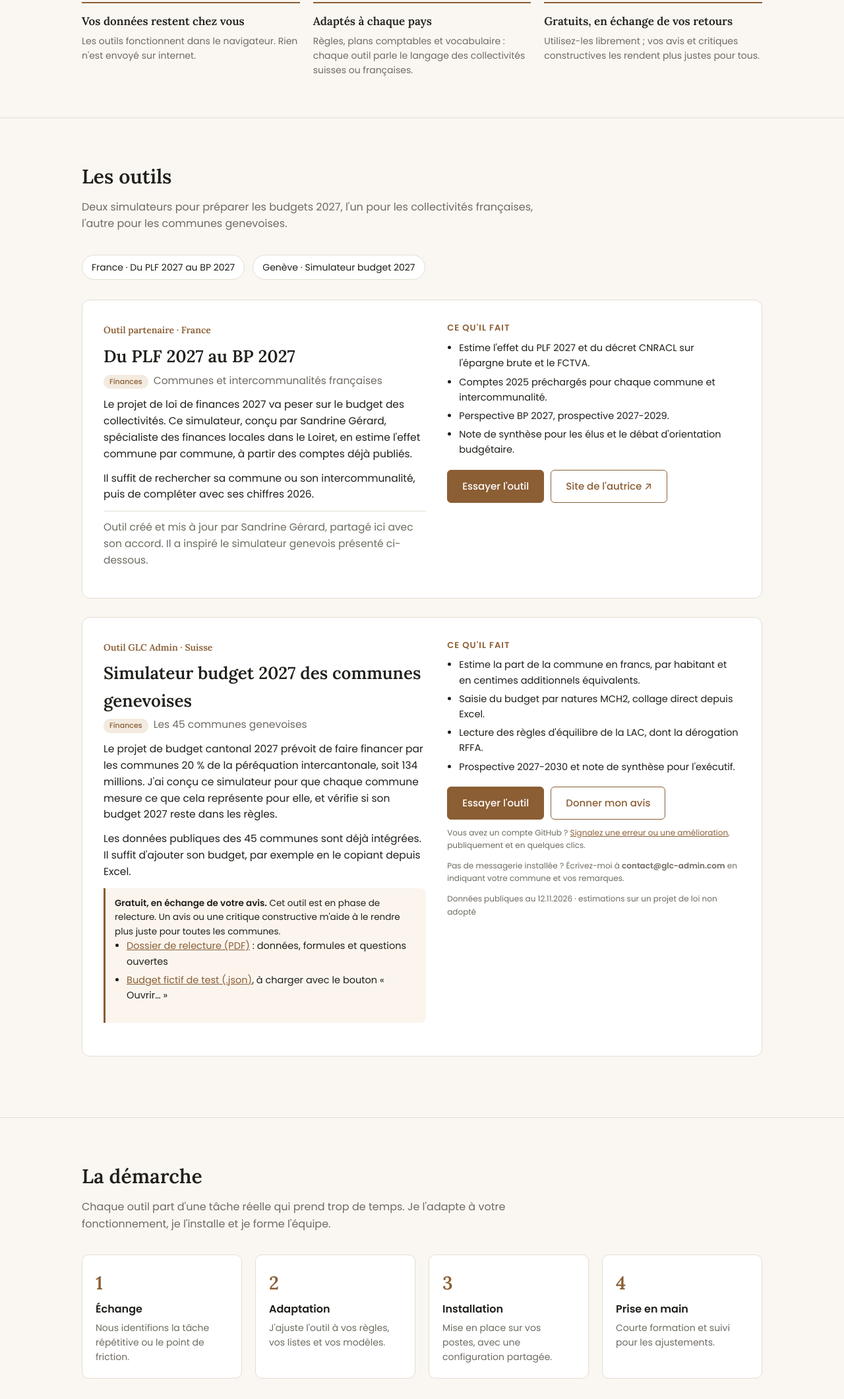
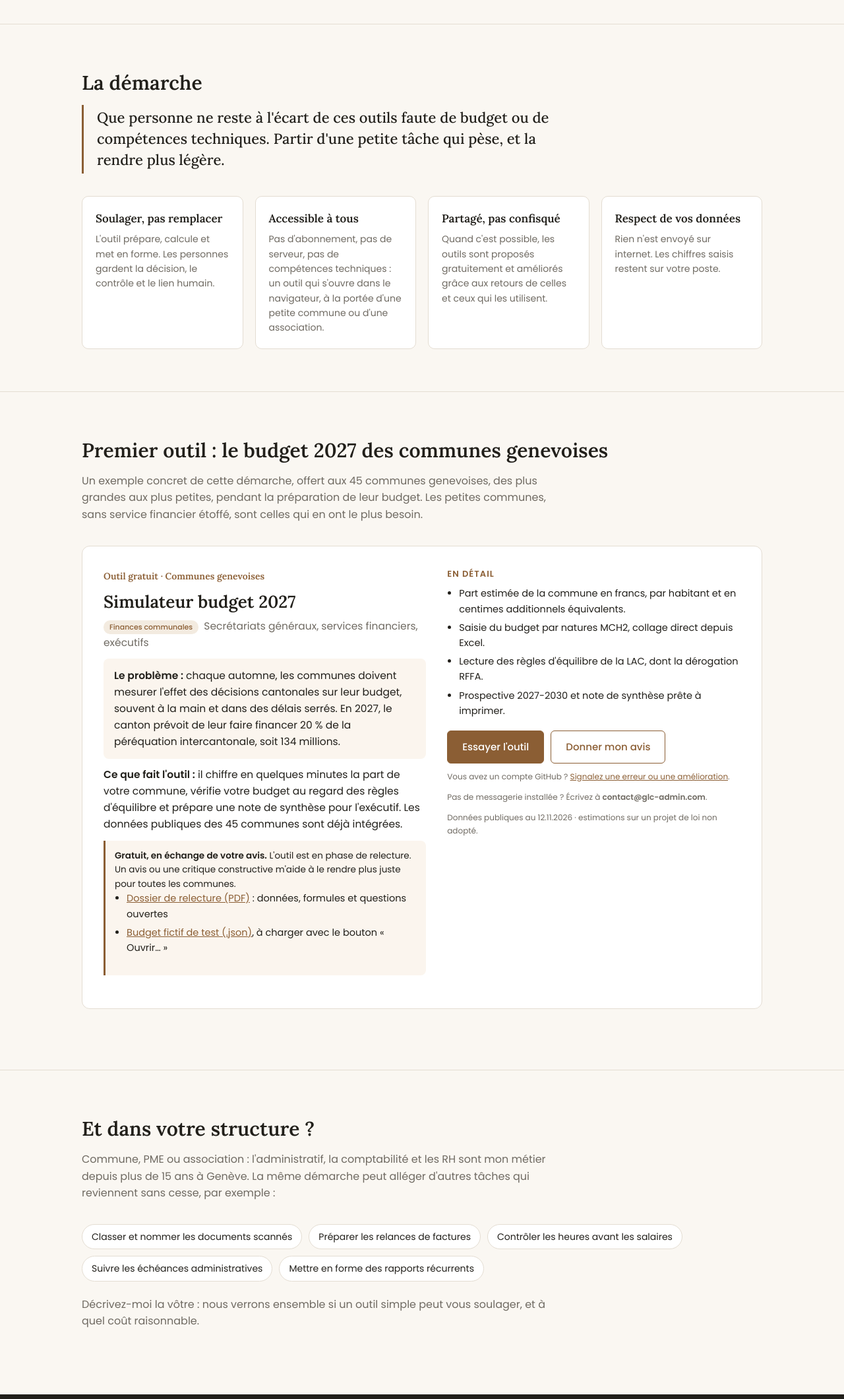
Before and after one commit to GLC-administration/GLC-administration.github.io, a plain HTML site: page docs/index.html in a window 1280 px wide. Shown: the part 620-2740 px from the top of the page at 66% size. Drawn offline with Linux system fonts and the light colour scheme.

Commit message:
Page recentrée sur la démarche et le simulateur genevois
Ton plus social, suppression de la page partenaire, nouvel aperçu de partage, README mis à jour.

Co-Authored-By: Claude Opus 5.5 <noreply@anthropic.com>
Claude-Session: https://claude.ai/code/session_01QvGqYqj5ZaoQDPMwA2GaEi

```diff
--- a/docs/index.html
+++ b/docs/index.html
@@ -3,15 +3,15 @@
 <head>
 <meta charset="utf-8">
 <meta name="viewport" content="width=device-width, initial-scale=1">
-<title>GLC Admin · Outils pour les communes du Grand Genève</title>
-<meta name="description" content="Outils gratuits pour les communes du Grand Genève, en Suisse et en France : simulateurs budget 2027. Par GLC Admin, externalisation administrative, comptable et RH.">
+<title>GLC Admin · L'IA et l'automatisation au service des petites structures</title>
+<meta name="description" content="GLC Admin rend l'IA et l'automatisation accessibles aux communes, PME et associations, pour soulager l'administratif, la comptabilité et les RH. Premier outil : simulateur budget 2027 des communes genevoises.">
 <link rel="canonical" href="https://glc-administration.github.io/">
 <meta property="og:type" content="website">
 <meta property="og:site_name" content="GLC Admin">
 <meta property="og:locale" content="fr_CH">
 <meta property="og:url" content="https://glc-administration.github.io/">
-<meta property="og:title" content="Simulateurs budget 2027 pour les communes du Grand Genève · GLC Admin">
-<meta property="og:description" content="Deux outils gratuits pour préparer les budgets 2027 : communes genevoises et collectivités françaises. Les données restent dans votre navigateur.">
+<meta property="og:title" content="Simulateur budget 2027 des communes genevoises · GLC Admin">
+<meta property="og:description" content="Un outil offert aux 45 communes genevoises pour mesurer l'effet du budget cantonal 2027. L'IA et l'automatisation doivent aussi profiter aux petites structures.">
 <meta property="og:image" content="https://glc-administration.github.io/assets/apercu-partage.png">
 <meta property="og:image:width" content="1200">
 <meta property="og:image:height" content="630">
@@ -95,6 +95,16 @@ footer a{color:#cfc7bb}
 .sommaire a{font-size:14px;border:1px solid var(--ligne);background:var(--blanc);padding:7px 14px;border-radius:20px;text-decoration:none;color:var(--encre)}
 .sommaire a:hover{border-color:var(--bronze);color:var(--bronze)}
 @media (max-width:820px){.outil-large{grid-template-columns:1fr;padding:22px}}
+.principes{display:grid;grid-template-columns:repeat(4,1fr);gap:18px}
+.principes div{background:var(--blanc);border:1px solid var(--ligne);border-radius:10px;padding:20px}
+.principes b{font-family:var(--serif);font-size:17px;display:block;margin-bottom:6px}
+.principes p{margin:0;font-size:14px;color:var(--gris)}
+.citation{font-family:var(--serif);font-size:22px;line-height:1.45;border-left:3px solid var(--bronze);padding:4px 0 4px 20px;margin:0 0 34px;max-width:760px}
+.probleme{font-size:15.5px;background:#fbf5ee;border-radius:8px;padding:14px 16px;margin:0 0 14px}
+.exemples{display:flex;flex-wrap:wrap;gap:10px;margin-top:6px}
+.exemples span{background:var(--blanc);border:1px solid var(--ligne);border-radius:20px;padding:7px 14px;font-size:14px}
+@media (max-width:900px){.principes{grid-template-columns:1fr 1fr}}
+@media (max-width:600px){.principes{grid-template-columns:1fr}}
 </style>
 </head>
 <body>
@@ -105,8 +115,8 @@ footer a{color:#cfc7bb}
       <span id="logo-texte" hidden>GLC <span>Admin</span></span>
     </a>
     <nav aria-label="Navigation principale">
-      <a href="#outils">Les outils</a>
       <a href="#demarche">La démarche</a>
+      <a href="#outil">L'outil</a>
       <a href="#contact">Contact</a>
     </nav>
   </div>
@@ -115,61 +125,40 @@ footer a{color:#cfc7bb}
 <main>
   <div class="hero">
     <div class="wrap">
-      <p class="surtitre">GLC Admin · Grand Genève</p>
-      <h1>Des outils simples et gratuits pour les communes, des deux côtés de la frontière.</h1>
-      <p class="lead">J'accompagne les petites sociétés, les communes et les associations en prenant en charge leurs tâches administratives, comptables et RH. Je partage ici des outils pratiques, pensés pour faire gagner du temps, sans abonnement et sans que vos données quittent votre poste.</p>
-      <a class="btn plein" href="#outils">Découvrir les outils</a>
+      <p class="surtitre">GLC Admin · Administratif, comptabilité, RH · Grand Genève</p>
+      <h1>L'IA et l'automatisation doivent aussi profiter aux petites structures.</h1>
+      <p class="lead">Aujourd'hui, ces outils profitent surtout aux grandes entreprises. Pourtant, ce sont souvent les petites communes, les PME et les associations qui manquent le plus de temps et de moyens. Je conçois des outils simples et accessibles, pour alléger leur charge administrative et rendre du temps aux personnes : aux habitants, aux clients, aux bénévoles.</p>
+      <a class="btn plein" href="#outil">Découvrir le premier outil</a>
       <a class="btn vide" href="#contact">Parler de votre besoin</a>
-      <div class="engagements">
-        <div><b>Vos données restent chez vous</b><p>Les outils fonctionnent dans le navigateur. Rien n'est envoyé sur internet.</p></div>
-        <div><b>Adaptés à chaque pays</b><p>Règles, plans comptables et vocabulaire : chaque outil parle le langage des collectivités suisses ou françaises.</p></div>
-        <div><b>Gratuits, en échange de vos retours</b><p>Utilisez-les librement ; vos avis et critiques constructives les rendent plus justes pour tous.</p></div>
-      </div>
     </div>
   </div>
 
-  <section id="outils">
+  <section id="demarche">
     <div class="wrap">
-      <h2>Les outils</h2>
-      <p class="intro">Deux simulateurs pour préparer les budgets 2027, l'un pour les collectivités françaises, l'autre pour les communes genevoises.</p>
-      <div class="sommaire">
-        <a href="#outil-france">France · Du PLF 2027 au BP 2027</a>
-        <a href="#outil-geneve">Genève · Simulateur budget 2027</a>
+      <h2>La démarche</h2>
+      <p class="citation">Que personne ne reste à l'écart de ces outils faute de budget ou de compétences techniques. Partir d'une petite tâche qui pèse, et la rendre plus légère.</p>
+      <div class="principes">
+        <div><b>Soulager, pas remplacer</b><p>L'outil prépare, calcule et met en forme. Les personnes gardent la décision, le contrôle et le lien humain.</p></div>
+        <div><b>Accessible à tous</b><p>Pas d'abonnement, pas de serveur, pas de compétences techniques : un outil qui s'ouvre dans le navigateur, à la portée d'une petite commune ou d'une association.</p></div>
+        <div><b>Partagé, pas confisqué</b><p>Quand c'est possible, les outils sont proposés gratuitement et améliorés grâce aux retours de celles et ceux qui les utilisent.</p></div>
+        <div><b>Respect de vos données</b><p>Rien n'est envoyé sur internet. Les chiffres saisis restent sur votre poste.</p></div>
       </div>
+    </div>
+  </section>
 
-      <article class="outil-large" id="outil-france">
+  <section id="outil">
+    <div class="wrap">
+      <h2>Premier outil : le budget 2027 des communes genevoises</h2>
+      <p class="intro">Un exemple concret de cette démarche, offert aux 45 communes genevoises, des plus grandes aux plus petites, pendant la préparation de leur budget. Les petites communes, sans service financier étoffé, sont celles qui en ont le plus besoin.</p>
+      <article class="outil-large">
         <div class="presentation">
-          <span class="num">Outil partenaire · France</span>
-          <h3>Du PLF 2027 au BP 2027</h3>
-          <p class="pour"><span class="tag">Finances</span> Communes et intercommunalités françaises</p>
-          <p>Le projet de loi de finances 2027 va peser sur le budget des collectivités. Ce simulateur, conçu par Sandrine Gérard, spécialiste des finances locales dans le Loiret, en estime l'effet commune par commune, à partir des comptes déjà publiés.</p>
-          <p>Il suffit de rechercher sa commune ou son intercommunalité, puis de compléter avec ses chiffres 2026.</p>
-          <p class="credit">Outil créé et mis à jour par Sandrine Gérard, partagé ici avec son accord. Il a inspiré le simulateur genevois présenté ci-dessous.</p>
-        </div>
-        <div>
-          <h4>Ce qu'il fait</h4>
-          <ul>
-            <li>Estime l'effet du PLF 2027 et du décret CNRACL sur l'épargne brute et le FCTVA.</li>
-            <li>Comptes 2025 préchargés pour chaque commune et intercommunalité.</li>
-            <li>Perspective BP 2027, prospective 2027-2029.</li>
-            <li>Note de synthèse pour les élus et le débat d'orientation budgétaire.</li>
-          </ul>
-          <div class="actions">
-            <a class="btn plein" href="outils/simulateur-plf-2027-france/">Essayer l'outil</a>
-            <a class="btn vide" href="https://sandrineanne.github.io/Du-PLF-2027-au-BP-2027/communes-intercommunalites.html" target="_blank" rel="noopener">Site de l'autrice ↗</a>
-          </div>
-        </div>
-      </article>
-
-      <article class="outil-large" id="outil-geneve">
-        <div class="presentation">
-          <span class="num">Outil GLC Admin · Suisse</span>
-          <h3>Simulateur budget 2027 des communes genevoises</h3>
-          <p class="pour"><span class="tag">Finances</span> Les 45 communes genevoises</p>
-          <p>Le projet de budget cantonal 2027 prévoit de faire financer par les communes 20 % de la péréquation intercantonale, soit 134 millions. J'ai conçu ce simulateur pour que chaque commune mesure ce que cela représente pour elle, et vérifie si son budget 2027 reste dans les règles.</p>
-          <p>Les données publiques des 45 communes sont déjà intégrées. Il suffit d'ajouter son budget, par exemple en le copiant depuis Excel.</p>
+          <span class="num">Outil gratuit · Communes genevoises</span>
+          <h3>Simulateur budget 2027</h3>
+          <p class="pour"><span class="tag">Finances communales</span> Secrétariats généraux, services financiers, exécutifs</p>
+          <p class="probleme"><b>Le problème :</b> chaque automne, les communes doivent mesurer l'effet des décisions cantonales sur leur budget, souvent à la main et dans des délais serrés. En 2027, le canton prévoit de leur faire financer 20 % de la péréquation intercantonale, soit 134 millions.</p>
+          <p><b>Ce que fait l'outil :</b> il chiffre en quelques minutes la part de votre commune, vérifie votre budget au regard des règles d'équilibre et prépare une note de synthèse pour l'exécutif. Les données publiques des 45 communes sont déjà intégrées.</p>
           <div class="avis">
-            <b>Gratuit, en échange de votre avis.</b> Cet outil est en phase de relecture. Un avis ou une critique constructive m'aide à le rendre plus juste pour toutes les communes.
+            <b>Gratuit, en échange de votre avis.</b> L'outil est en phase de relecture. Un avis ou une critique constructive m'aide à le rendre plus juste pour toutes les communes.
             <ul>
               <li><a href="outils/simulateur-budget-2027/dossier-relecture-comptable.pdf" download>Dossier de relecture (PDF)</a> : données, formules et questions ouvertes</li>
               <li><a href="outils/simulateur-budget-2027/jeu-essai-plan-les-ouates.json" download>Budget fictif de test (.json)</a>, à charger avec le bouton « Ouvrir… »</li>
@@ -177,43 +166,45 @@ footer a{color:#cfc7bb}
           </div>
         </div>
         <div>
-          <h4>Ce qu'il fait</h4>
+          <h4>En détail</h4>
           <ul>
-            <li>Estime la part de la commune en francs, par habitant et en centimes additionnels équivalents.</li>
+            <li>Part estimée de la commune en francs, par habitant et en centimes additionnels équivalents.</li>
             <li>Saisie du budget par natures MCH2, collage direct depuis Excel.</li>
             <li>Lecture des règles d'équilibre de la LAC, dont la dérogation RFFA.</li>
-            <li>Prospective 2027-2030 et note de synthèse pour l'exécutif.</li>
+            <li>Prospective 2027-2030 et note de synthèse prête à imprimer.</li>
           </ul>
           <div class="actions">
             <a class="btn plein" href="outils/simulateur-budget-2027/">Essayer l'outil</a>
             <a class="btn vide" href="mailto:contact@glc-admin.com?subject=Avis%20sur%20le%20simulateur%20budget%202027&body=Bonjour%20Ga%C3%ABlle%2C%0A%0AMa%20commune%20ou%20structure%20%3A%20%0AMa%20fonction%20%3A%20%0A%0ACe%20qui%20fonctionne%20bien%20%3A%20%0A%0ACe%20qui%20est%20%C3%A0%20corriger%20ou%20%C3%A0%20am%C3%A9liorer%20%3A%20%0A%0A">Donner mon avis</a>
           </div>
-          <p class="note" style="margin-top:10px">Vous avez un compte GitHub ? <a href="https://github.com/GLC-administration/GLC-administration.github.io/issues/new" target="_blank" rel="noopener">Signalez une erreur ou une amélioration</a>, publiquement et en quelques clics.</p>
-          <p class="note" style="margin-top:10px">Pas de messagerie installée ? Écrivez-moi à <b>contact@glc-admin.com</b> en indiquant votre commune et vos remarques.</p>
-          <p class="note" style="margin-top:10px">Données publiques au 12.11.2026 · estimations sur un projet de loi non adopté</p>
+          <p class="note" style="margin-top:10px">Vous avez un compte GitHub ? <a href="https://github.com/GLC-administration/GLC-administration.github.io/issues/new" target="_blank" rel="noopener">Signalez une erreur ou une amélioration</a>.</p>
+          <p class="note">Pas de messagerie installée ? Écrivez à <b>contact@glc-admin.com</b>.</p>
+          <p class="note">Données publiques au 12.11.2026 · estimations sur un projet de loi non adopté.</p>
         </div>
       </article>
     </div>
   </section>
 
-  <section id="demarche">
+  <section>
     <div class="wrap">
-      <h2>La démarche</h2>
-      <p class="intro">Chaque outil part d'une tâche réelle qui prend trop de temps. Je l'adapte à votre fonctionnement, je l'installe et je forme l'équipe.</p>
-      <div class="etapes">
-        <div><b>Échange</b><p>Nous identifions la tâche répétitive ou le point de friction.</p></div>
-        <div><b>Adaptation</b><p>J'ajuste l'outil à vos règles, vos listes et vos modèles.</p></div>
-        <div><b>Installation</b><p>Mise en place sur vos postes, avec une configuration partagée.</p></div>
-        <div><b>Prise en main</b><p>Courte formation et suivi pour les ajustements.</p></div>
+      <h2>Et dans votre structure ?</h2>
+      <p class="intro">Commune, PME ou association : l'administratif, la comptabilité et les RH sont mon métier depuis plus de 15 ans à Genève. La même démarche peut alléger d'autres tâches qui reviennent sans cesse, par exemple :</p>
+      <div class="exemples">
+        <span>Classer et nommer les documents scannés</span>
+        <span>Préparer les relances de factures</span>
+        <span>Contrôler les heures avant les salaires</span>
+        <span>Suivre les échéances administratives</span>
+        <span>Mettre en forme des rapports récurrents</span>
       </div>
+      <p class="intro" style="margin-top:22px">Décrivez-moi la vôtre : nous verrons ensemble si un outil simple peut vous soulager, et à quel coût raisonnable.</p>
     </div>
   </section>
 
   <section id="contact" class="contact">
     <div class="wrap">
-      <h2>Un besoin dans votre administration ?</h2>
-      <p>Décrivez-moi la tâche qui vous prend le plus de temps. Je vous réponds avec une proposition concrète. Adresse : <b style="color:#fff">contact@glc-admin.com</b></p>
-      <p><a class="btn plein" href="mailto:contact@glc-admin.com?subject=Outils%20administratifs">Écrire à contact@glc-admin.com</a></p>
+      <h2>Parlons de votre besoin</h2>
+      <p>Quelle tâche vous éloigne trop souvent de l'essentiel ? Écrivez-moi, je vous réponds avec une proposition concrète et adaptée à vos moyens. Adresse : <b style="color:#fff">contact@glc-admin.com</b></p>
+      <p><a class="btn plein" href="mailto:contact@glc-admin.com?subject=Un%20besoin%20administratif">Écrire à contact@glc-admin.com</a></p>
       <p style="font-size:14px">Site : <a class="mail" href="https://glc-admin.com">glc-admin.com</a></p>
     </div>
   </section>
@@ -222,7 +213,7 @@ footer a{color:#cfc7bb}
 <footer>
   <div class="wrap">
     <span>© 2026 GLC Admin · Gaëlle Le Cadet · Grand Genève</span>
-    <span>Outils indépendants, sans lien avec les administrations cantonales, communales ou de l'Etat français.</span>
+    <span>Outil indépendant, sans lien avec l'Etat de Genève ni l'Association des communes genevoises.</span>
   </div>
 </footer>
 </body>
```
Also changed, not shown: docs/outils/simulateur-plf-2027-france/index.html (deleted, +0 -34 lines), docs/assets/apercu-partage.png, 1 other file.
